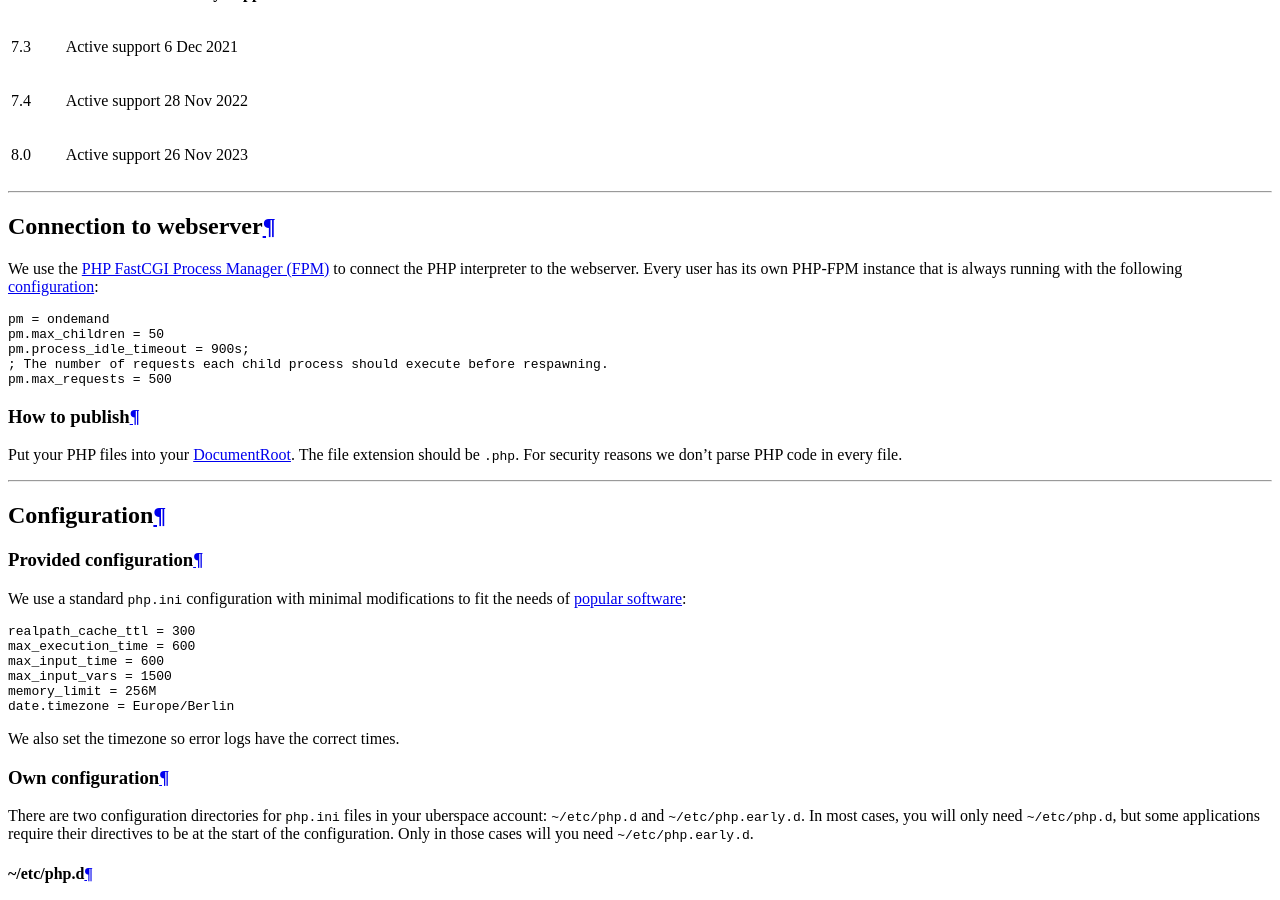
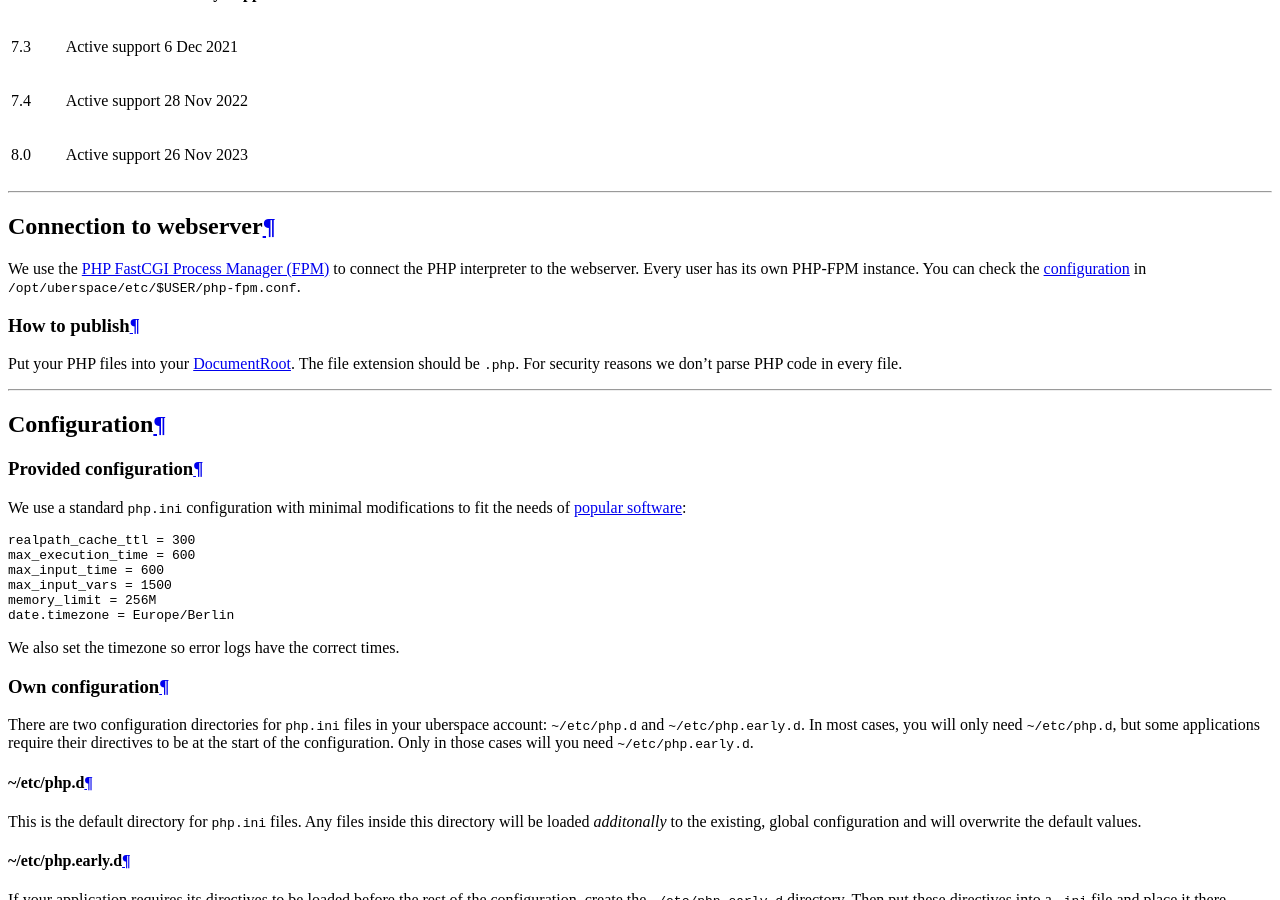
Before and after one commit to Uberspace/manual, a Sphinx documentation site: the page built from source/lang-php.rst, in a window 1280 px wide and 900 px high, scrolled down 3084 px. Built offline with Sphinx 7.4.7 and the Read the Docs theme 2.0.0, drawn with Linux system fonts in a browser that asks for light colours.

Commit message:
[php] remove outdated php-fpm config

```diff
--- a/source/lang-php.rst
+++ b/source/lang-php.rst
@@ -91,15 +91,7 @@ We update all versions on a regular basis. Once the `security support <http://ph
 Connection to webserver
 =======================
 
-We use the `PHP FastCGI Process Manager (FPM) <http://de2.php.net/manual/en/install.fpm.php>`_ to connect the PHP interpreter to the webserver. Every user has its own PHP-FPM instance that is always running with the following `configuration <http://de2.php.net/manual/en/install.fpm.configuration.php>`_:
-
-.. code-block:: ini
-
-  pm = ondemand
-  pm.max_children = 50
-  pm.process_idle_timeout = 900s;
-  ; The number of requests each child process should execute before respawning.
-  pm.max_requests = 500
+We use the `PHP FastCGI Process Manager (FPM) <http://de2.php.net/manual/en/install.fpm.php>`_ to connect the PHP interpreter to the webserver. Every user has its own PHP-FPM instance. You can check the `configuration <http://de2.php.net/manual/en/install.fpm.configuration.php>`_ in ``/opt/uberspace/etc/$USER/php-fpm.conf``.
 
 How to publish
 --------------
```
